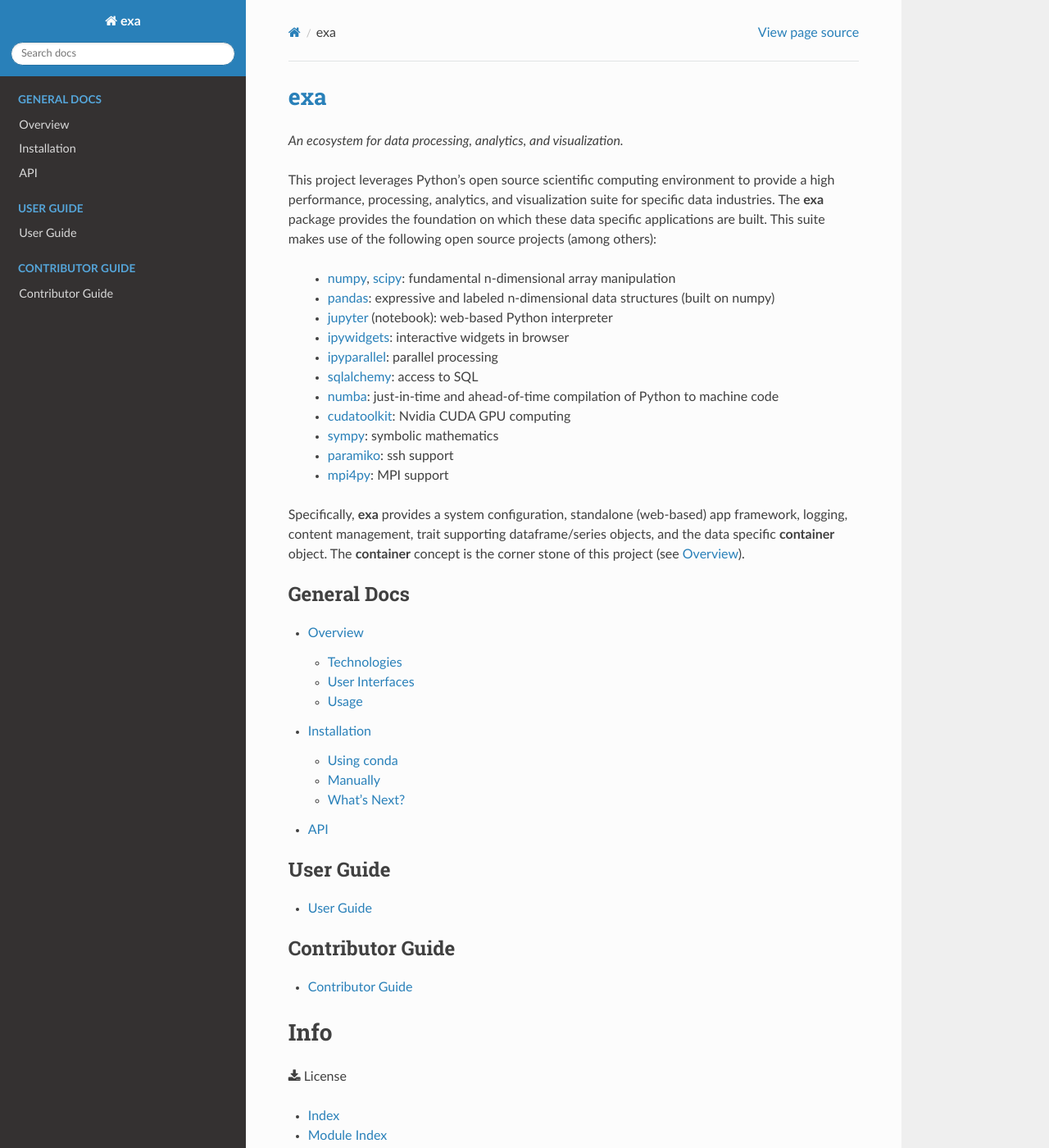
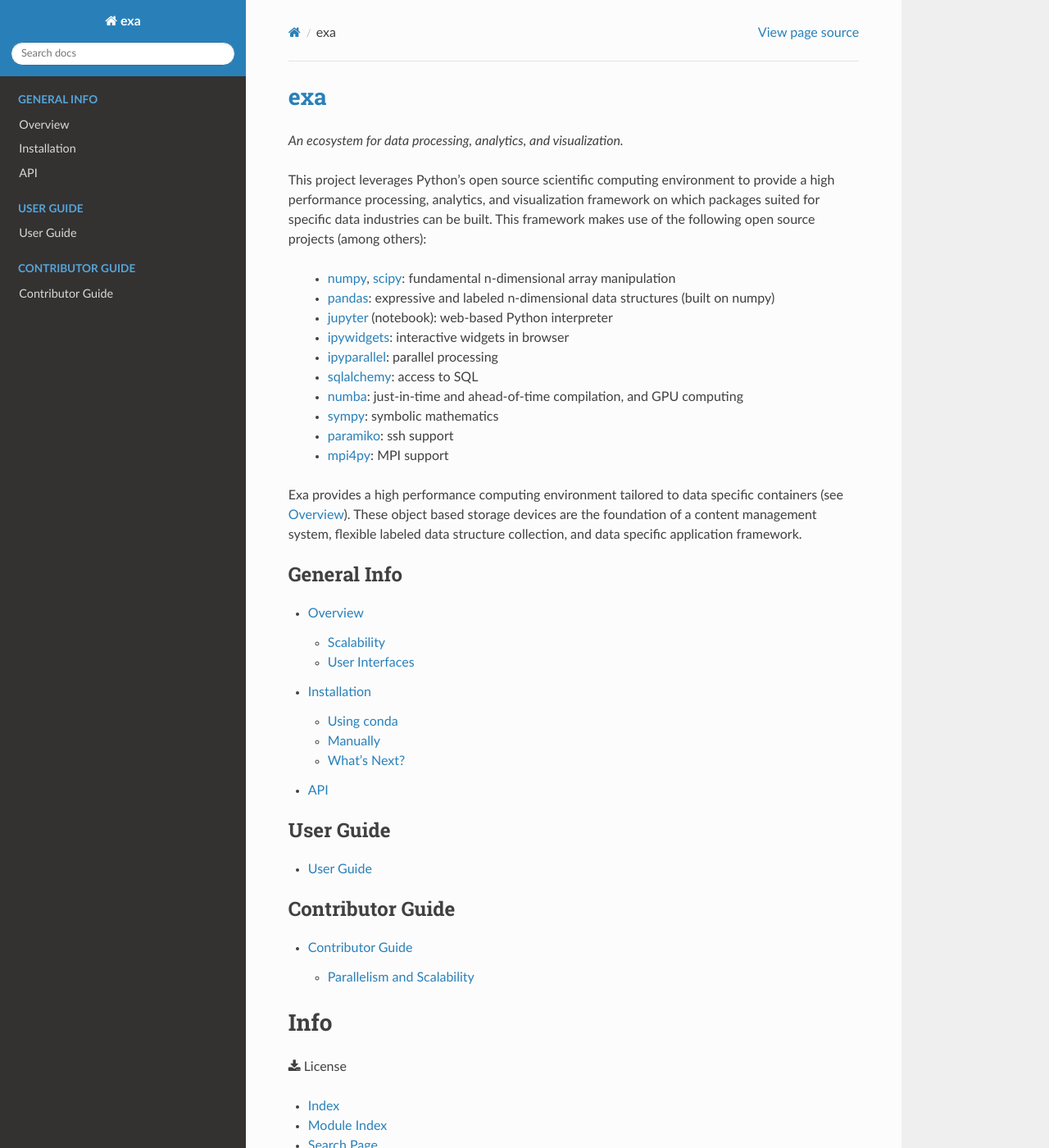
Before and after one commit to exa-analytics/exa, a Sphinx documentation site: the page built from doc/source/index.rst, in a window 1280 px wide and 1400 px high. Shown: the whole window at 82% size. Built offline with Sphinx 7.4.7 and the Read the Docs theme 2.0.0, drawn with Linux system fonts in a browser that asks for light colours; pages that are not in the unit, such as notebooks, are missing from menus; the version number could not be read and is left out.

```diff
--- a/doc/source/index.rst
+++ b/doc/source/index.rst
@@ -9,31 +9,30 @@
 *An ecosystem for data processing, analytics, and visualization.*
 
 This project leverages Python's open source scientific computing
-environment to provide a high performance, processing,
-analytics, and visualization suite for specific data industries.
-The **exa** package provides the foundation on which these data
-specific applications are built. This suite makes use of the
-following open source projects (among others):
+environment to provide a high performance processing,
+analytics, and visualization framework on which packages suited
+for specific data industries can be built. This framework makes
+use of the following open source projects (among others):
     - `numpy`_, `scipy`_: fundamental n-dimensional array manipulation
     - `pandas`_: expressive and labeled n-dimensional data structures (built on numpy)
     - `jupyter`_ (notebook): web-based Python interpreter
     - `ipywidgets`_: interactive widgets in browser
     - `ipyparallel`_: parallel processing
     - `sqlalchemy`_: access to SQL
-    - `numba`_: just-in-time and ahead-of-time compilation of Python to machine code
-    - `cudatoolkit`_: Nvidia CUDA GPU computing
+    - `numba`_: just-in-time and ahead-of-time compilation, and GPU computing
     - `sympy`_: symbolic mathematics
     - `paramiko`_: ssh support
     - `mpi4py`_: MPI support
 
-Specifically, **exa** provides a system configuration, standalone (web-based)
-app framework, logging, content management, trait supporting dataframe/series
-objects, and the data specific **container** object. The **container** concept
-is the corner stone of this project (see :ref:`exa-overview`).
+Exa provides a high performance computing environment tailored to
+data specific containers (see :ref:`exa-overview`). These object
+based storage devices are the foundation of a content management
+system, flexible labeled data structure collection, and data
+specific application framework.
 
 .. toctree::
     :maxdepth: 2
-    :caption: General Docs
+    :caption: General Info
 
     overview.rst
     install.rst
@@ -79,7 +78,6 @@ Info
 .. _ipywidgets: https://ipywidgets.readthedocs.io/en/latest/
 .. _ipyparallel: https://ipyparallel.readthedocs.io/en/latest/
 .. _numba: http://numba.pydata.org/
-.. _cudatoolkit: https://anaconda.org/sklam/cudatoolkit
 .. _sympy: http://www.sympy.org/en/index.html
 .. _paramiko: http://www.paramiko.org/
 .. _mpi4py: https://pythonhosted.org/mpi4py/
```
Also changed, not shown: doc/source/dev/dev.rst (+6 -1 lines), doc/source/dev/parallel.rst (added, +13 -0 lines), doc/source/overview.rst (+14 -38 lines), 3 other files.
